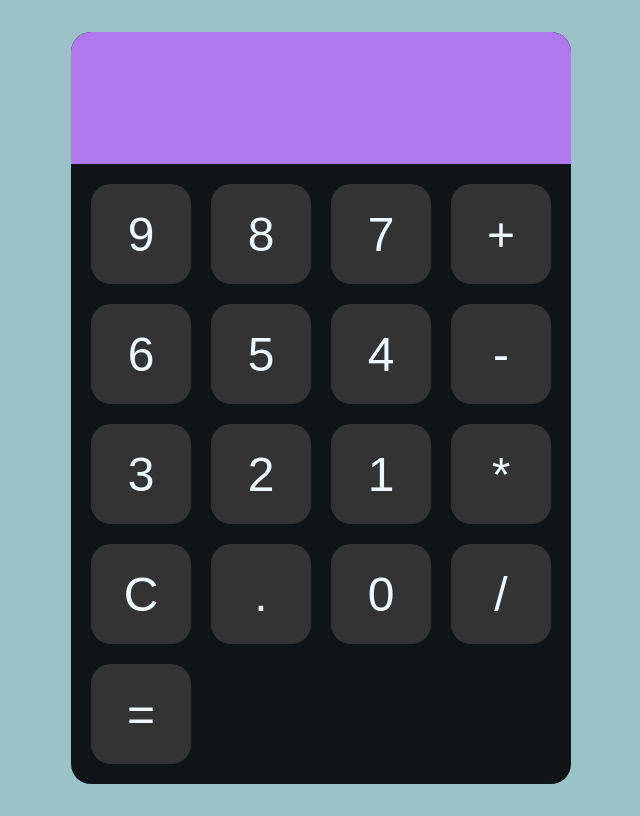
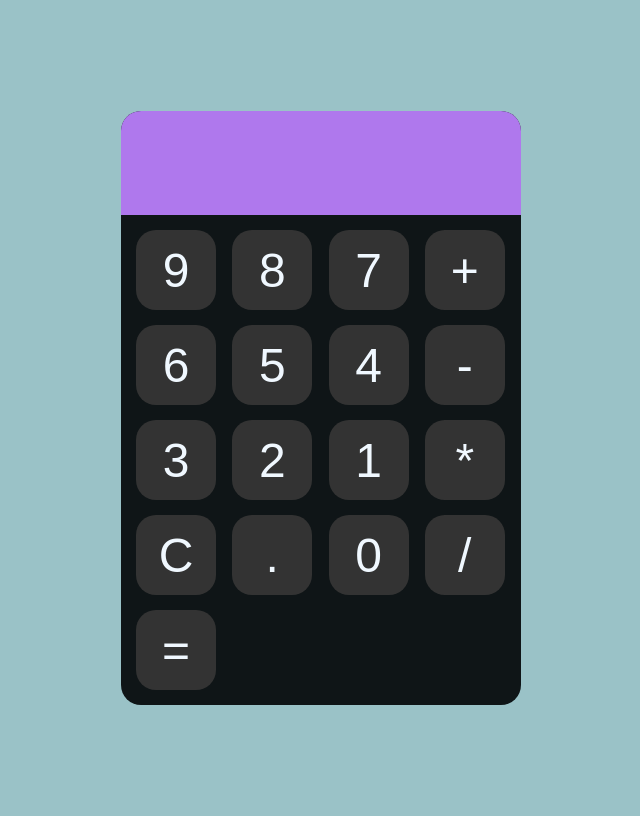
Before and after one commit to HariSupikssa/Fun_stuff, a plain HTML site: page Calculator/index.html in a window 1280 px wide. Shown: the whole page, without its empty margins (319-959 px from the left). Drawn offline with Linux system fonts and the light colour scheme.

Commit message:
Changed the scale

```diff
--- a/Calculator/style.css
+++ b/Calculator/style.css
@@ -9,14 +9,14 @@ body {
 #keys {
     display: grid;
     grid-template-columns: repeat(4, 1fr);
-    padding: 20px;
-    gap: 20px;
+    padding: 15px;
+    gap: 15px;
 
 }
 
 button {
-    width: 100px;
-    height: 100px;
+    width: 80px;
+    height: 80px;
     border-radius: 20px;
     background-color: hsl(0, 0%, 20%);
     border: none;
@@ -37,16 +37,16 @@ button:active {
     font-family: monospace;
     background-color: rgb(15, 21, 23);
     border-radius: 20px;
-    max-width: 500px;
+    max-width: 400px;
     overflow: hidden;
 }
 
 #display {
     width: 100%;
-    padding: 20px;
+    padding: 15px;
     border: none;
     text-align: left;
     background-color: hsl(268, 76%, 70%);
-    font-size: 5rem;
+    font-size: 4rem;
 
 }
```
